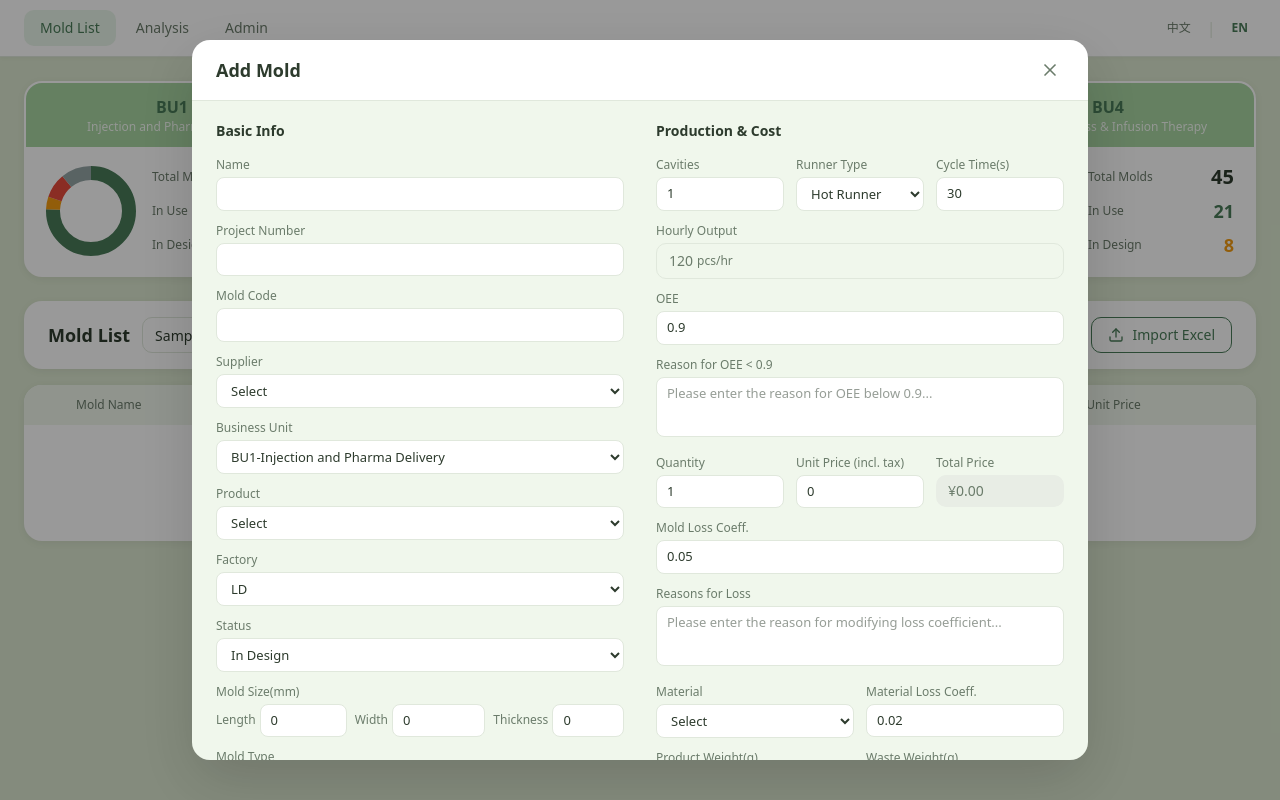
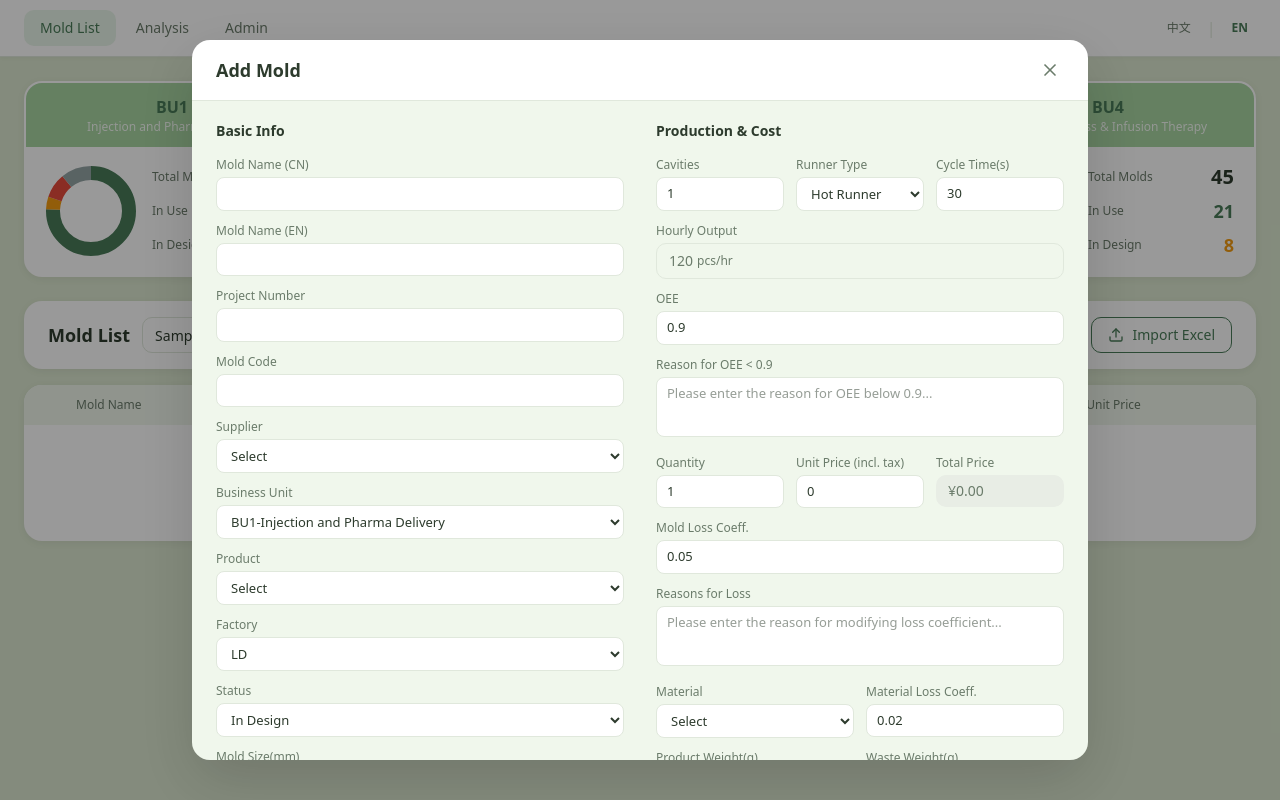
Before and after one commit to erikzhuang-dev/ubzhuangs-robot, a Next.js app: page / in a window 1280 px wide. Both pictures are taken after typing "Sample" into the empty fields and a click on the button "Add". Built offline with nearby package versions, Linux system fonts and the light colour scheme.

Commit message:
feat: 模具名称支持中英文双语，输入/导入中文名自动翻译生成英文名
Coze-Commit-Type: user
Coze-User-ID: 3739915826497834
Coze-Conversation-ID: 11684564

```diff
--- a/src/app/page.tsx
+++ b/src/app/page.tsx
@@ -6,6 +6,7 @@ import {
   getFactories, getProducts, getRunnerTypes, getMaterials, getLocations, getSuppliers,
 } from '@/lib/config-store';
 import type { Mold, Product } from '@/lib/types';
+import { translateMoldName } from '@/lib/translator';
 import * as XLSX from 'xlsx';
 import Analysis from '@/components/Analysis';
 
@@ -48,6 +49,8 @@ const T = {
     moldCode: '模具编号',
     projectNumber: '项目编号',
     detailName: '名称',
+    moldNameZh: '模具中文名',
+    moldNameEnLabel: '模具英文名',
     detailSupplier: '供应商',
     belongBU: '所属BU',
     belongProduct: '所属产品',
@@ -150,6 +153,8 @@ const T = {
     moldCode: 'Mold Code',
     projectNumber: 'Project Number',
     detailName: 'Name',
+    moldNameZh: 'Mold Name (CN)',
+    moldNameEnLabel: 'Mold Name (EN)',
     detailSupplier: 'Supplier',
     belongBU: 'Business Unit',
     belongProduct: 'Product',
@@ -432,7 +437,8 @@ export default function Home() {
     const exportData = filteredMolds.map((m) => ({
       [L === 'zh' ? '模具编号' : 'Mold Code']: m.code,
       [L === 'zh' ? '项目编号' : 'Project Number']: m.projectNumber || '',
-      [L === 'zh' ? '模具名称' : 'Mold Name']: L === 'zh' ? m.name : (m.nameEn || m.name),
+      [L === 'zh' ? '模具名称' : 'Mold Name']: m.name,
+      [L === 'zh' ? '模具英文名' : 'Mold Name EN']: m.nameEn || '',
       [L === 'zh' ? '供应商' : 'Supplier']: L === 'zh' ? m.supplier : (m.supplierEn || m.supplier),
       [L === 'zh' ? '工厂' : 'Factory']: m.factory,
       [L === 'zh' ? '所属BU' : 'Business Unit']: BUS.find((b) => b.id === m.buId)?.name || '',
@@ -489,7 +495,7 @@ export default function Home() {
       code: newMold.code || autoCode,
       projectNumber: newMold.projectNumber || '',
       name: newMold.name || '',
-      nameEn: newMold.nameEn || '',
+      nameEn: newMold.nameEn || translateMoldName(newMold.name || ''),
       supplier: newMold.supplier || '',
       supplierEn: newMold.supplierEn || '',
       factory: newMold.factory || 'LD',
@@ -874,7 +880,7 @@ export default function Home() {
                           id: code || `imported_${index}_${Date.now()}_${Math.random().toString(36).slice(2, 8)}`,
                           code: String(code),
                           name: String(row['Mold Name'] || row['模具名称'] || ''),
-                          nameEn: String(row['Mold Name'] || row['模具名称'] || ''),
+                          nameEn: String(row['Mold Name EN'] || row['Mold Name (EN)'] || row['模具英文名'] || row['英文名'] || '') || translateMoldName(String(row['Mold Name'] || row['模具名称'] || '')),
                           supplier: String(row['Supplier'] || row['供应商'] || ''),
                           supplierEn: String(row['Supplier'] || row['供应商'] || ''),
                           buId: bu?.id || 'bu1',
@@ -1528,11 +1534,27 @@ function MoldRow({
                     {t.basicInfo}
                   </h4>
                   <div className="space-y-3">
-                    <DetailField label={t.detailName}>
+                    <DetailField label={t.moldNameZh}>
                       <input
                         type="text"
-                        value={lang === 'en' ? (mold.nameEn || mold.name) : mold.name}
-                        onChange={(e) => onUpdate(mold.id, lang === 'en' ? 'nameEn' : 'name', e.target.value)}
+                        value={mold.name}
+                        onChange={(e) => {
+                          const val = e.target.value;
+                          const prevAuto = translateMoldName(mold.name);
+                          onUpdate(mold.id, 'name', val);
+                          // 英文名称为空或仍是上次的自动翻译结果时，同步自动翻译
+                          if (!mold.nameEn || mold.nameEn === prevAuto) {
+                            onUpdate(mold.id, 'nameEn', translateMoldName(val));
+                          }
+                        }}
+                        className="detail-input"
+                      />
+                    </DetailField>
+                    <DetailField label={t.moldNameEnLabel}>
+                      <input
+                        type="text"
+                        value={mold.nameEn || ''}
+                        onChange={(e) => onUpdate(mold.id, 'nameEn', e.target.value)}
                         className="detail-input"
                       />
                     </DetailField>
@@ -2083,11 +2105,26 @@ function AddMoldModal({
                 {t.basicInfo}
               </h4>
               <div className="space-y-3">
-                <DetailField label={t.detailName}>
+                <DetailField label={t.moldNameZh}>
                   <input
                     type="text"
-                    value={lang === 'en' ? (newMold.nameEn || '') : (newMold.name || '')}
-                    onChange={(e) => onUpdate(lang === 'en' ? 'nameEn' : 'name', e.target.value)}
+                    value={newMold.name || ''}
+                    onChange={(e) => {
+                      const val = e.target.value;
+                      const prevAuto = translateMoldName(newMold.name || '');
+                      onUpdate('name', val);
+                      if (!newMold.nameEn || newMold.nameEn === prevAuto) {
+                        onUpdate('nameEn', translateMoldName(val));
+                      }
+                    }}
+                    className="detail-input"
+                  />
+                </DetailField>
+                <DetailField label={t.moldNameEnLabel}>
+                  <input
+                    type="text"
+                    value={newMold.nameEn || ''}
+                    onChange={(e) => onUpdate('nameEn', e.target.value)}
                     className="detail-input"
                   />
                 </DetailField>
--- /dev/null
+++ b/src/lib/translator.ts
@@ -0,0 +1,84 @@
+// 模具名称中英文自动翻译工具
+// 内置词汇映射表 + 通用翻译规则，用于输入/导入中文名称时自动生成英文名称
+
+// 词汇映射表（长词优先，避免短词先匹配破坏长词）
+const WORD_MAP: [RegExp, string][] = [
+  // BU1 注射器 & 针头
+  [/一次性使用针头/g, 'Disposable Needle'],
+  [/一次性使用/g, 'Disposable'],
+  [/一次性/g, 'Disposable'],
+  [/注射器/g, 'Syringe'],
+  [/针头/g, 'Needle'],
+  // BU2 采血针
+  [/真空采血针/g, 'Vacuum Blood Collection Needle'],
+  [/安全采血针/g, 'Safety Blood Collection Needle'],
+  [/蝶翼采血针/g, 'Butterfly Blood Collection Needle'],
+  [/微量采血针/g, 'Micro Blood Collection Needle'],
+  [/儿童采血针/g, 'Pediatric Blood Collection Needle'],
+  [/指尖采血针/g, 'Fingertip Blood Collection Needle'],
+  [/采血针/g, 'Blood Collection Needle'],
+  [/多针采血器/g, 'Multi-needle Blood Collector'],
+  [/采血器/g, 'Blood Collector'],
+  // BU3 胰岛素
+  [/胰岛素笔针头/g, 'Insulin Pen Needle'],
+  [/预填充胰岛素注射器/g, 'Pre-filled Insulin Syringe'],
+  [/胰岛素专用注射器/g, 'Insulin Syringe'],
+  [/胰岛素注射器/g, 'Insulin Syringe'],
+  [/无针注射器配件/g, 'Needle-free Injector Accessories'],
+  [/胰岛素泵管路接头/g, 'Insulin Pump Tubing Connector'],
+  [/胰岛素注射笔外壳/g, 'Insulin Pen Housing'],
+  [/胰岛素/g, 'Insulin'],
+  // BU4 分血器
+  [/分血器底座/g, 'Blood Divider Base'],
+  [/分血器上盖/g, 'Blood Divider Top Cover'],
+  [/分血器密封塞/g, 'Blood Divider Seal Plug'],
+  [/分血器连接管/g, 'Blood Divider Connector Tube'],
+  [/多联分血器/g, 'Multi-unit Blood Divider'],
+  [/微量分血器/g, 'Micro Blood Divider'],
+  [/分血器/g, 'Blood Divider'],
+  // 通用词汇
+  [/底座/g, 'Base'],
+  [/上盖/g, 'Top Cover'],
+  [/密封塞/g, 'Seal Plug'],
+  [/连接管/g, 'Connector Tube'],
+  [/外壳/g, 'Housing'],
+  [/管路/g, 'Tubing'],
+  [/配件/g, 'Accessories'],
+  [/真空/g, 'Vacuum'],
+  [/安全/g, 'Safety'],
+  [/微量/g, 'Micro'],
+  [/儿童/g, 'Pediatric'],
+  [/模具/g, 'Mold'],
+];
+
+/**
+ * 将中文模具名称翻译为英文
+ * 规则：
+ * 1. 按映射表替换中文词汇（长词优先）
+ * 2. 规格数字+单位（如 5ml、21G、0.5ml）原样保留
+ * 3. "-A型" / "A型" → "-Type A" / "Type A"
+ * 4. 未识别的中文保留原文，便于人工修正
+ */
+export function translateMoldName(zhName: string): string {
+  if (!zhName || !zhName.trim()) return '';
+  let result = zhName.trim();
+
+  // 1. 词汇映射替换（替换词前后补空格，避免与相邻内容粘连）
+  for (const [pattern, en] of WORD_MAP) {
+    result = result.replace(pattern, ` ${en} `);
+  }
+
+  // 2. 型号规则："-A型" → "-Type A"；"A型" → "Type A"
+  result = result.replace(/-\s*([A-Za-z])\s*型/g, '-Type $1');
+  result = result.replace(/([A-Za-z])\s*型/g, ' Type $1');
+
+  // 3. 规格与单词之间补空格：数字+单位 后紧跟字母时补空格（如 "5mlSyringe" → "5ml Syringe"）
+  result = result.replace(/(\d(?:ml|mL|ML|G|g|cc|mm))\s*([A-Za-z])/g, '$1 $2');
+
+  // 4. 清理多余空格、修复连字符
+  result = result.replace(/\s+/g, ' ').trim();
+  result = result.replace(/\s+-\s*/g, '-');
+  result = result.replace(/-\s+Type/g, '-Type');
+
+  return result;
+}
```
Also changed, not shown: 1 other file (tests, documents, lock files or other folders).
